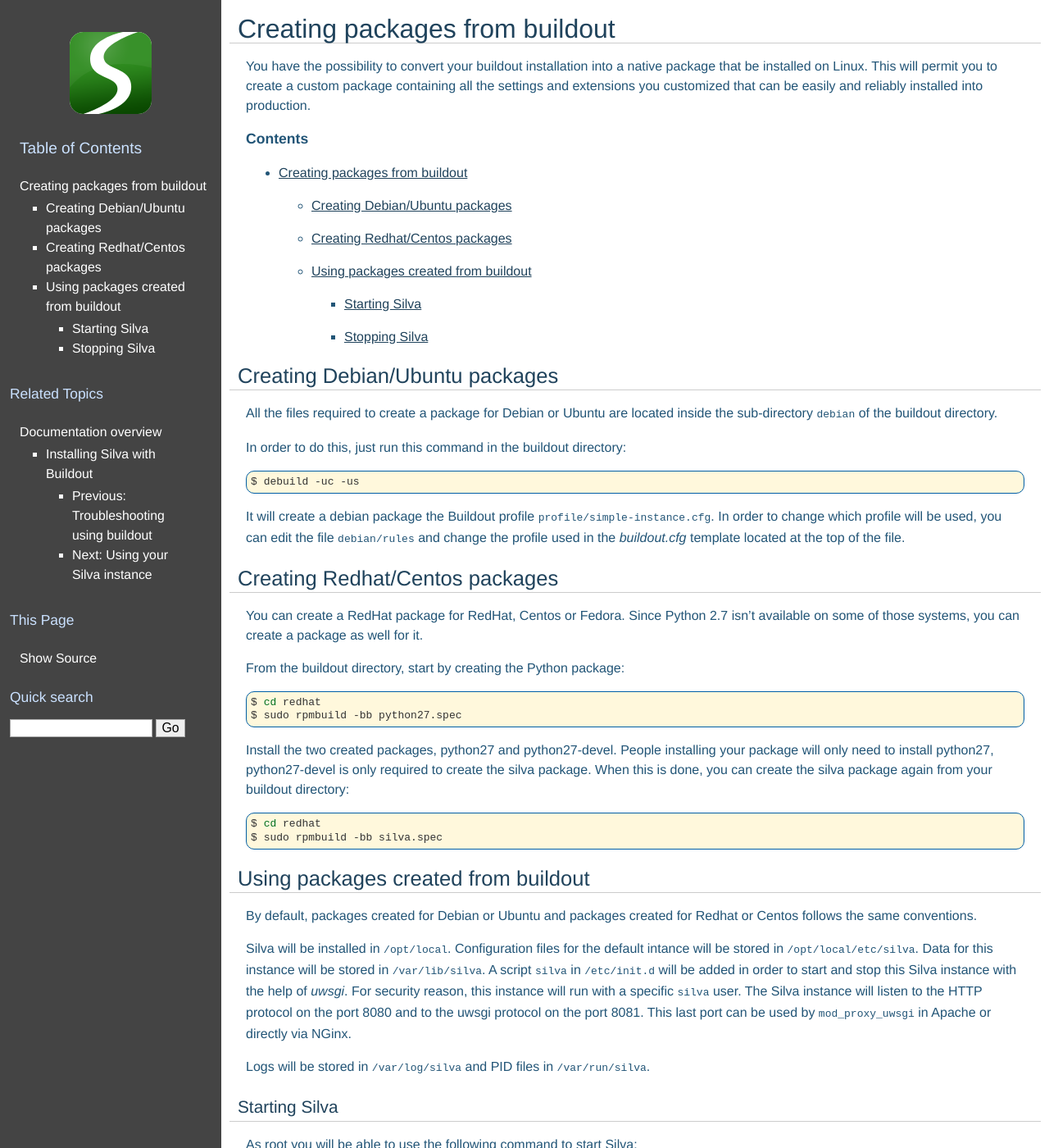
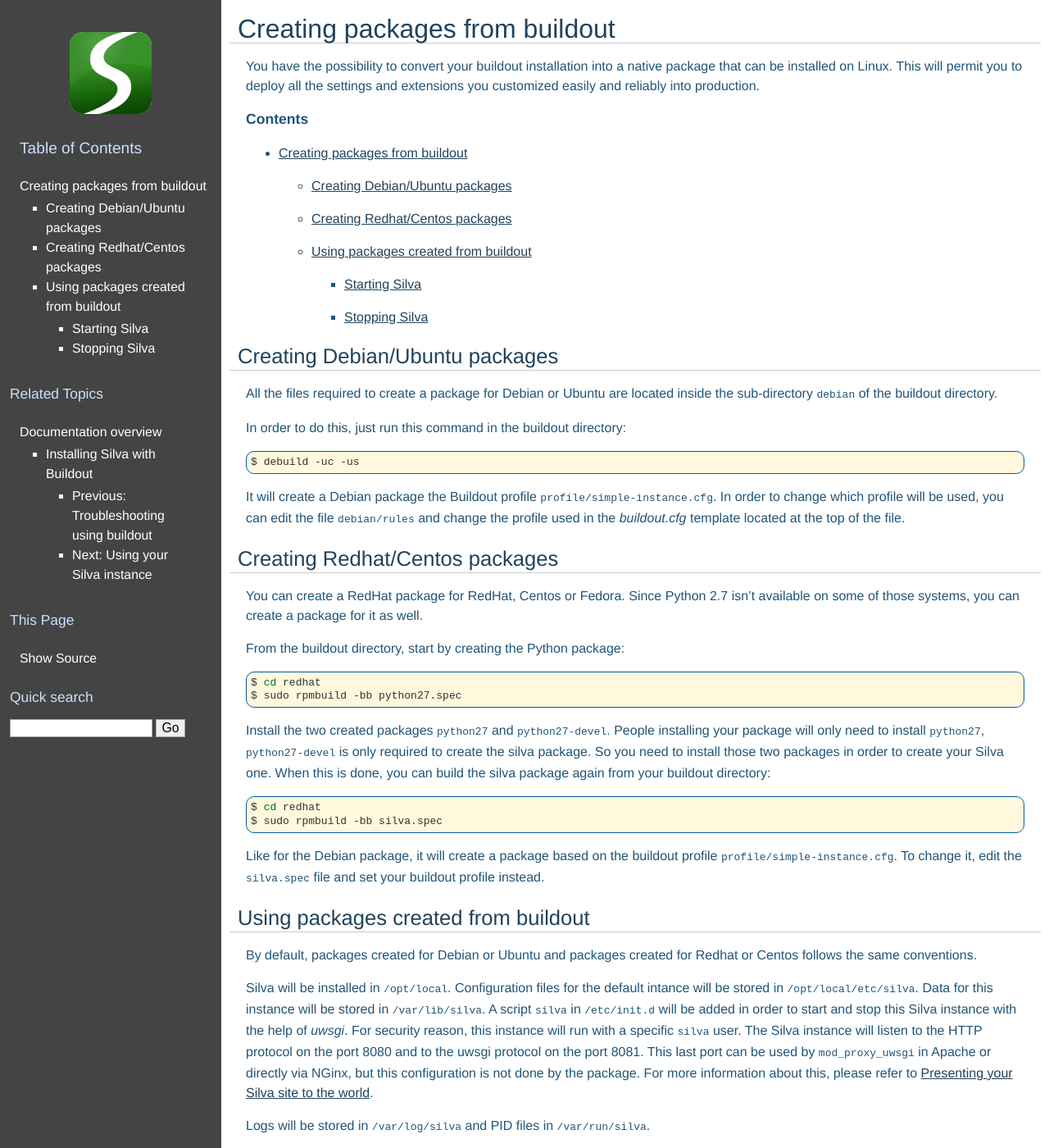
Before and after one commit to silvacms/documentation, a Sphinx documentation site: the page built from source/buildout/packaging.rst, in a window 1280 px wide and 1400 px high. Shown: the whole window at 82% size. Built offline with Sphinx 7.4.7, drawn with Linux system fonts in a browser that asks for light colours; pages that are not in the unit, such as notebooks, are missing from menus; comment, search, counter and statistics services are not loaded.

Commit message:
Wording/add more details.

```diff
--- a/source/buildout/packaging.rst
+++ b/source/buildout/packaging.rst
@@ -3,9 +3,9 @@
 ===============================
 
 You have the possibility to convert your buildout installation into a
-native package that be installed on Linux. This will permit you to
-create a custom package containing all the settings and extensions you
-customized that can be easily and reliably installed into production.
+native package that can be installed on Linux. This will permit you to
+deploy all the settings and extensions you customized easily and
+reliably into production.
 
 .. contents::
 
@@ -16,14 +16,13 @@
 All the files required to create a package for Debian or Ubuntu are
 located inside the sub-directory ``debian`` of the buildout directory.
 
-
 In order to do this, just run this command in the buildout directory:
 
 .. code-block:: sh
 
   $ debuild -uc -us
 
-It will create a debian package the Buildout profile
+It will create a Debian package the Buildout profile
 ``profile/simple-instance.cfg``. In order to change which profile will
 be used, you can edit the file ``debian/rules`` and change the profile
 used in the *buildout.cfg* template located at the top of the file.
@@ -34,7 +33,7 @@
 
 You can create a RedHat package for RedHat, Centos or Fedora. Since
 Python 2.7 isn't available on some of those systems, you can create a
-package as well for it.
+package  for it as well.
 
 From the buildout directory, start by creating the Python package:
 
@@ -43,17 +42,21 @@
    $ cd redhat
    $ sudo rpmbuild -bb python27.spec
 
-Install the two created packages, python27 and python27-devel. People
-installing your package will only need to install python27,
-python27-devel is only required to create the silva package. When this
-is done, you can create the silva package again from your buildout
-directory:
+Install the two created packages ``python27`` and
+``python27-devel``. People installing your package will only need to
+install ``python27``, ``python27-devel`` is only required to create
+the silva package. So you need to install those two packages in order
+to create your Silva one. When this is done, you can build the silva
+package again from your buildout directory:
 
 .. code-block:: sh
 
    $ cd redhat
    $ sudo rpmbuild -bb silva.spec
 
+Like for the Debian package, it will create a package based on the
+buildout profile ``profile/simple-instance.cfg``. To change it, edit
+the ``silva.spec`` file and set your buildout profile instead.
 
 Using packages created from buildout
 ------------------------------------
@@ -69,7 +72,9 @@
 will run with a specific ``silva`` user. The Silva instance will
 listen to the HTTP protocol on the port 8080 and to the uwsgi protocol
 on the port 8081. This last port can be used by ``mod_proxy_uwsgi`` in
-Apache or directly via NGinx.
+Apache or directly via NGinx, but this configuration is not done by
+the package. For more information about this, please refer to
+:ref:`presenting-your-silva-site-to-the-world`.
 
 Logs will be stored in ``/var/log/silva`` and PID files in
 ``/var/run/silva``.
```
